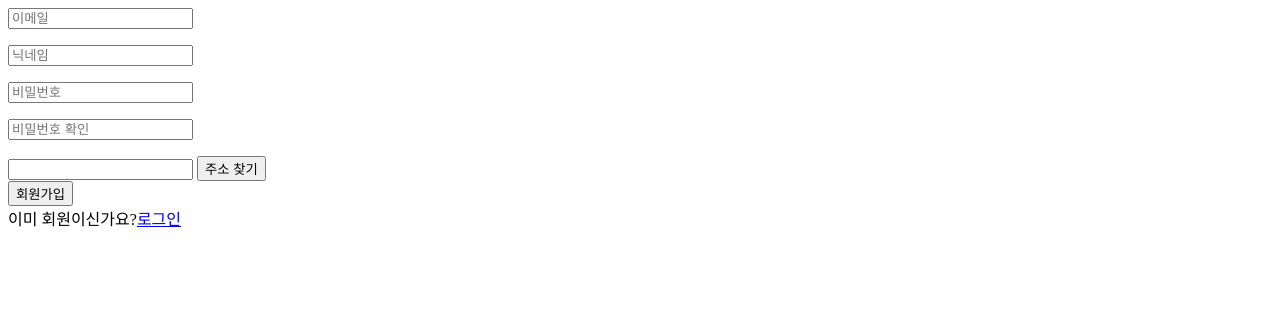
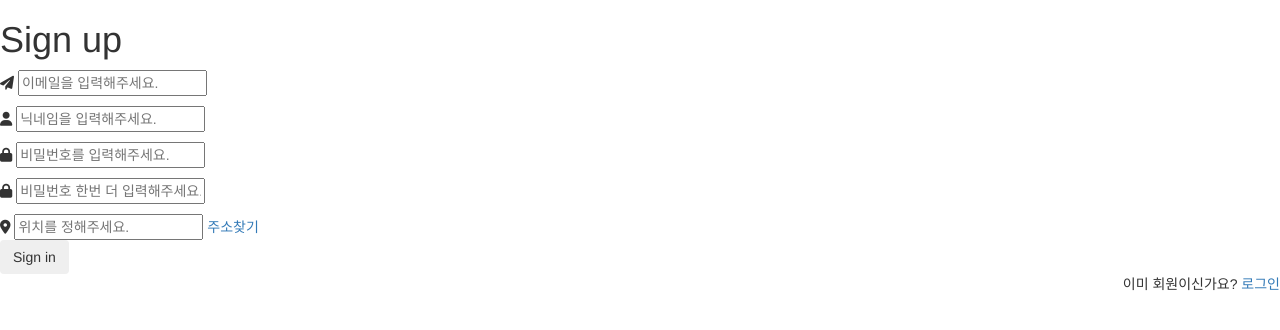
Before and after one commit to lmj00/django-project, a Django app: page /signup/ in a window 1280 px wide. Shown: the top 330 px of the page. Run offline with Django 3.2, Linux system fonts and the light colour scheme; some libraries are stand-ins or nearby versions.

Commit message:
Feat: signup form 구조 변경

```diff
--- a/member/templates/account/signup.html
+++ b/member/templates/account/signup.html
@@ -1,63 +1,105 @@
+{% load static %}
+
 <!DOCTYPE html>
 <html lang="en" dir="ltr">
     <head>
         <meta charset="utf-8">
         <meta name="viewport" content="width=device-width, initial-scale=1, shrink-to-fit=no">
-        <title>test</title>
+
+        <link href="https://cdnjs.cloudflare.com/ajax/libs/font-awesome/6.1.1/css/all.min.css" rel="stylesheet">
+
+        <!-- 합쳐지고 최소화된 최신 CSS -->
+        <link rel="stylesheet" href="https://maxcdn.bootstrapcdn.com/bootstrap/3.3.2/css/bootstrap.min.css">
+
+        <!-- 부가적인 테마 -->
+        <link rel="stylesheet" href="https://maxcdn.bootstrapcdn.com/bootstrap/3.3.2/css/bootstrap-theme.min.css">
+
+        <!-- 합쳐지고 최소화된 최신 자바스크립트 -->
+        <script src="https://maxcdn.bootstrapcdn.com/bootstrap/3.3.2/js/bootstrap.min.js"></script>
+
+
+        <title>Login</title>
+
+        <link rel ="stylesheet" type="text/css" href="{% static 'member/styles/signup.css' %}">
     </head>
 
     {% load widget_tweaks %}
 
 <body>
+    <div class="login-box">
+        <h1>Sign up</h1>
+
     <form method="post">
         {% csrf_token %}
-        <div>
-            {{ form.email|add_class:"market-input"|attr:"placeholder:이메일"|add_error_class:"error"  }}
+        <div class="textbox">
+            <i class="fa-solid fa-paper-plane"></i>
+            <!-- <input type="text" placeholder="이메일을 입력해 주세요." name="" value="" maxlength="100"> -->
+            {{ form.email|add_class:"market-input"|attr:"placeholder:이메일을 입력해주세요."|add_error_class:"error"  }}
             {% for error in form.email.errors %}
                 <div class="error-message">{{ error }}</div>
             {% endfor %}
         </div>
         <p>
-        <div>
-            {{ form.nickname|add_class:"market-input"|attr:"placeholder:닉네임"|add_error_class:"error" }}
+        <div class="textbox">
+            <i class="fas fa-user"></i>
+            <!-- <input type="text" placeholder="닉네임을 입력해 주세요." name="" value="" maxlength="100"> -->
+            {{ form.nickname|add_class:"market-input"|attr:"placeholder:닉네임을 입력해주세요."|add_error_class:"error" }}
             {% for error in form.nickname.errors %}
                 <div class="error-message">{{ error }}</div>
             {% endfor %}
         </div>
         <p>
-        <div>
-            {{ form.password1|add_class:"market-input"|attr:"placeholder:비밀번호"|add_error_class:"error"  }}
+        <div class="textbox">
+            <i class="fas fa-lock"></i>
+            <!-- <input type="password" placeholder="비밀번호를 입력해 주세요." name="" value=""> -->
+            {{ form.password1|add_class:"market-input"|attr:"placeholder:비밀번호를 입력해주세요."|add_error_class:"error"  }}
             {% for error in form.password1.errors %}
                 <div class="error-message">{{ error }}</div>
             {% endfor %}
         </div>
         <p>
-            <div>
-                {{ form.password2|add_class:"market-input"|attr:"placeholder:비밀번호 확인"|add_error_class:"error"  }}
+            <div class="textbox">
+                <i class="fas fa-lock"></i>
+                <!-- <input type="password" placeholder="비밀번호를 한번 더 입력해 주세요." name="" value=""> -->
+                {{ form.password2|add_class:"market-input"|attr:"placeholder:비밀번호 한번 더 입력해주세요."|add_error_class:"error"  }}
                 {% for error in form.password2.errors %}
-                    <div class="error-message">{{ error }}</div>
+                <div class="error-message">{{ error }}</div>
                 {% endfor %}
             </div>
         <p>
-            <div>
-                {{ form.address|add_class:"market-input"|add_error_class:"error"|attr:"readonly"}}
+            <div class="textbox">
+
+                    <i class="fa-solid fa-location-dot"></i>
+                <!-- <input type="text" placeholder="" name="" value=""> -->
+                {{ form.address|add_class:"market-input"|add_error_class:"error"|attr:"placeholder:위치를 정해주세요."}}
                 {% for error in form.address.errors %}
                     <div class="error-message">{{ error }}</div>
                 {% endfor %}
-                <input type="button" onclick="addressSearch();" value="주소 찾기" />
+                </span>
+                <a href="#" onclick="addressSearch();" class="position_in" role="button">
+                    <span class="a">주소찾기</span>
+                </a>
 
             </div>
-        <button class="cp-button" type="submit">회원가입</button>
+
+        <!-- <button class="cp-button" type="submit">회원가입</button> -->
     </form>
 
-    <div class="info">
-        이미 회원이신가요?<a class="link" href="#">로그인</a>
+    <!-- <input class="btn" type="button" onclick="addressSearch();" value="주소 찾기" />  -->
+    <input class="btn" type="button" name="" value="Sign in">
+    <div class="info" style="text-align: right;">
+        이미 회원이신가요? <a class="link" href="#">로그인</a>
+    </div>
+
+
     </div>
 </body>
 </html>
 
 <script>
     function addressSearch() {
-        window.open('/popup_address', 'width=400', 'height=600', 'left=400', 'top=400', 'resizable = yes')
+        window.open('/popup_address', '위치 찾기', 'width=150px', 'height=200px', 'resizable = no')
+
+        // window.resizeTo(200, 200);
     }
 </script>
```
